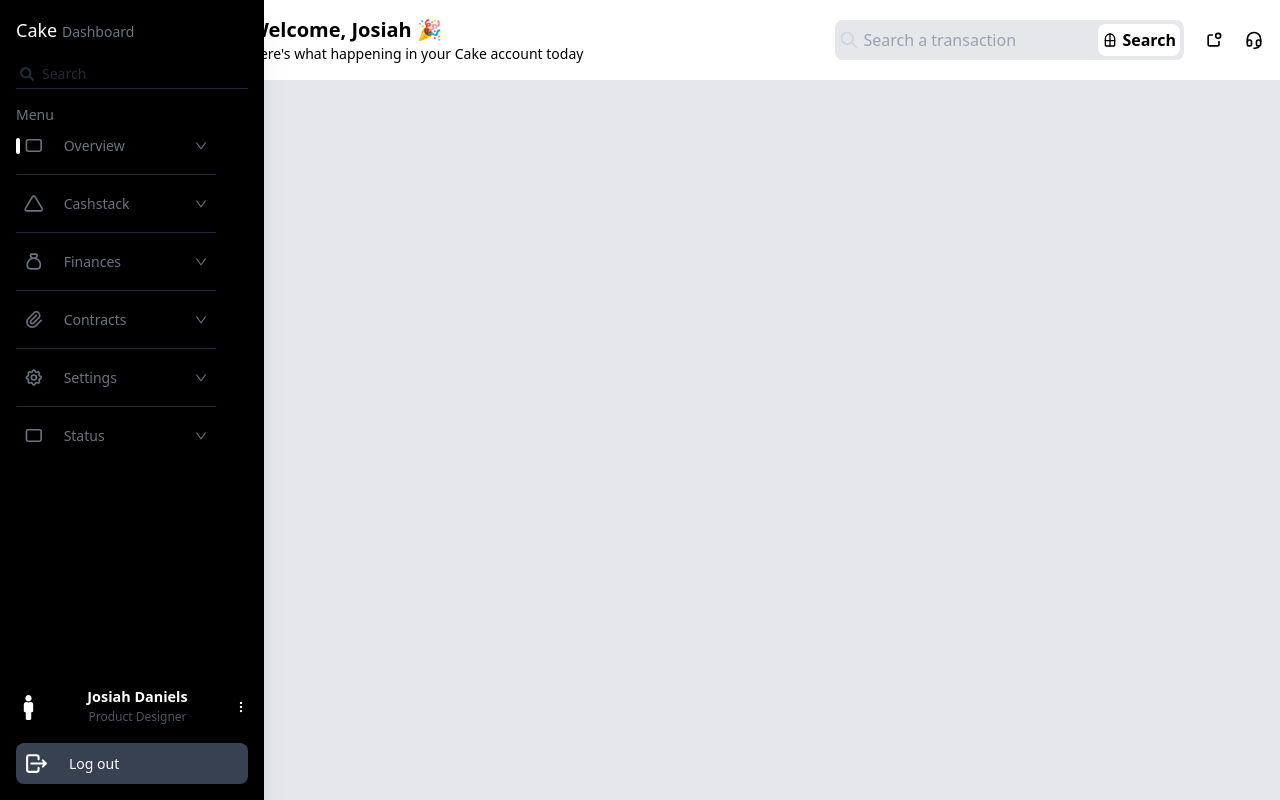
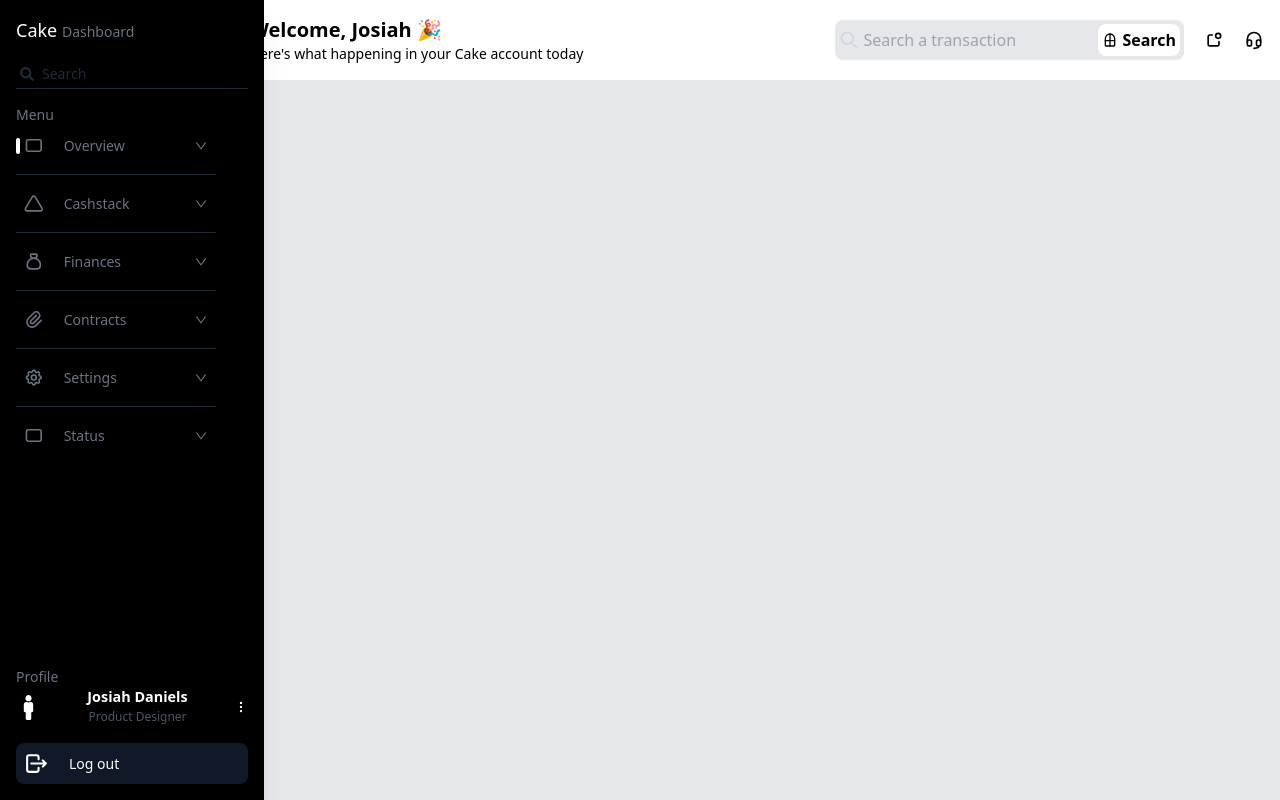
Before and after one commit to fagbenjaenoch/cake-dashboard, a Next.js app: page / in a window 1280 px wide. Built offline with nearby package versions, Linux system fonts and the light colour scheme.

Commit message:
update: minor changes

```diff
--- a/components/Sidebar.jsx
+++ b/components/Sidebar.jsx
@@ -33,6 +33,7 @@ const Sidebar = ({ children }) => {
           </div>
         </div>
         <div>
+          <span className="text-gray-500 mb-4">Profile</span>
           <div className="flex flex-row items-center justify-between mb-4">
             <FaMale size={25} />
             <div className="flex flex-col gap-0 items-center">
@@ -43,9 +44,9 @@ const Sidebar = ({ children }) => {
                 Product Designer
               </span>
             </div>
-            <TbDotsVertical />
+            <TbDotsVertical className="cursor-pointer" />
           </div>
-          <div className=" flex gap-1 items-center bg-gray-700 hover:bg-gray-600 cursor-pointer p-2 rounded-lg">
+          <div className=" flex gap-1 items-center bg-gray-900 hover:bg-gray-800 cursor-pointer p-2 rounded-lg">
             <TbLogout size={25} />
             <span className="ml-4">Log out</span>
           </div>
```
